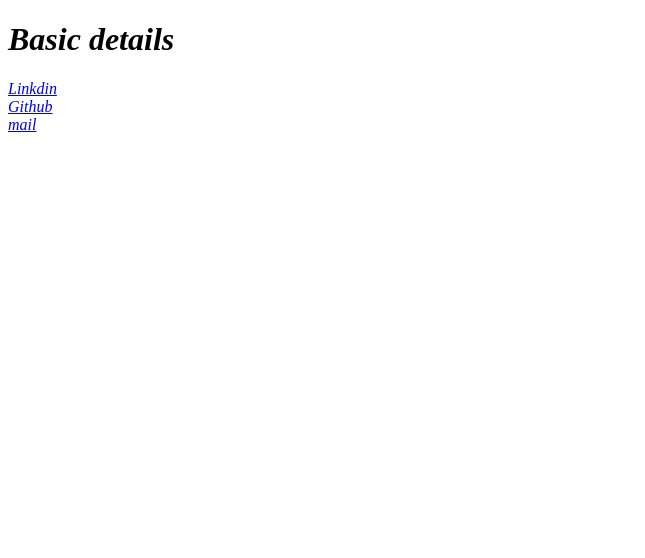
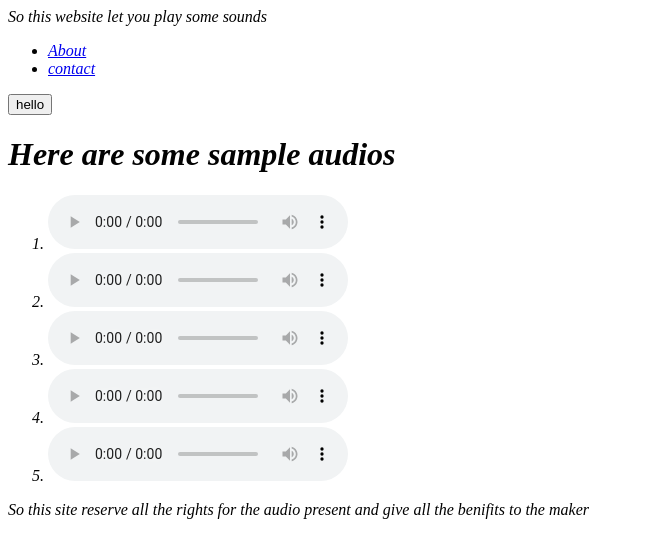
Before and after one commit to Ayush-code28/website-testing, a plain HTML site: page index.html in a window 1280 px wide. Shown: the whole page, without its empty margins (0-645 px from the left). Drawn offline with Linux system fonts and the light colour scheme.

Commit message:
Initial commit

```diff
--- a/index.html
+++ b/index.html
@@ -3,18 +3,36 @@
 <head>
     <meta charset="UTF-8">
     <meta name="viewport" content="width=device-width, initial-scale=1.0">
-    <title>Infromation on Ayush Sharma</title>
+    <title>Audio website</title>
     <link rel="stylesheet" href="style.css">
 </head>
 <body>
+<header>
+    So this website let you play some sounds
+    <nav>
+        <ul>
+           <li>
+            <a href="about.html" target="_blank" rel="noopener noreferrer">About</a>
+           </li>
+           <li>
+            <a href="contact.html" target="_blank" rel="noopener noreferrer">contact</a>
+           </li>
+        </ul>
+    </nav>
+</header>
+<main>
+    <button>hello</button>
+    <h1>Here are some sample audios</h1>
+   <ol>
+   <li> <audio src="ocean.mp3" controls preload="metadata"> Your browser does not support the audio element. </audio>
+   </li>
+   <li><audio src="dogBarking.mp3" controls preload="auto"></audio></li>
+   <li><audio src="scissors.mp3" controls autoplay ></audio></li>
+   <li><audio src="waves.mp3" controls></audio></li>
+   <li><audio src="wind.mp3" controls></audio></li>
+</ol>
+</main>
 
-    <h1>Basic details </h1>
-        <a href="https://www.linkedin.com/in/ayush-sharma-8a1354281" target="_blank" rel="noopener noreferrer">Linkdin</a>
-        <img src="" alt="">
-        <br>
-        <a href="https://github.com/Ayush-code28" target="_blank" rel="noopener noreferrer">Github</a>
-        <br>
-        <a href="mailto:ayush.sharma28@outlook.com">mail</a>
-    <script src="script.js"></script>
+<footer>So this site reserve all the rights for the audio present and give all the benifits to the maker </footer>
 </body>
 </html>
```
